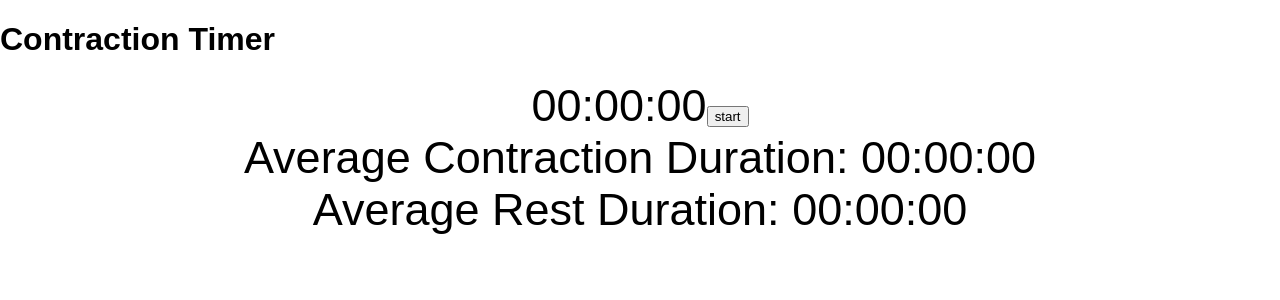
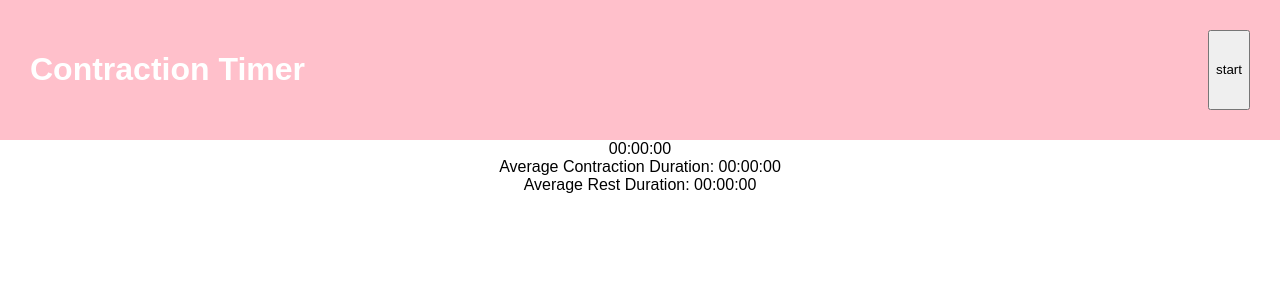
Before and after one commit to joshmkennedy/contraction-app, a React (Create React App) app: page / in a window 1280 px wide. Shown: the top 300 px of the page. Built offline with nearby package versions, Linux system fonts and the light colour scheme.

Commit message:
styled top bar

```diff
--- a/src/App.js
+++ b/src/App.js
@@ -24,17 +24,28 @@ class App extends Component {
   render() {
     const styles = {
       textAlign: 'center',
-      fontSize: '45px'
+      //fontSize: 45+'px'
+      //width: 100 + '%'
     }
-
+    const topBar = {
+      padding:30+'px',
+      background:'pink',
+      display:'flex',
+      justifyContent:'space-between'
+    }
+    const title = {
+      color:'white',
+    }
     return (
       <div>
-      <h1>Contraction Timer</h1>
       <Timer>
         {({ on, softReset, mystop, time})=>(
-            <div style={styles}>
+          <div style={styles}>
+              <div style={topBar}>
+              <h1 style={title}>Contraction Timer</h1>
+              <button onClick={mystop}>{on ? "pause" : "start"}</button>
+              </div>
               {this.parseTime(time)}
-              <button onClick={mystop}>{on ? "pause" : "start"}</button>
               <Stats time ={time} softReset={softReset} parsedTime={this.parseTime(time)} on={on}/>
           </div>
         )}
```
